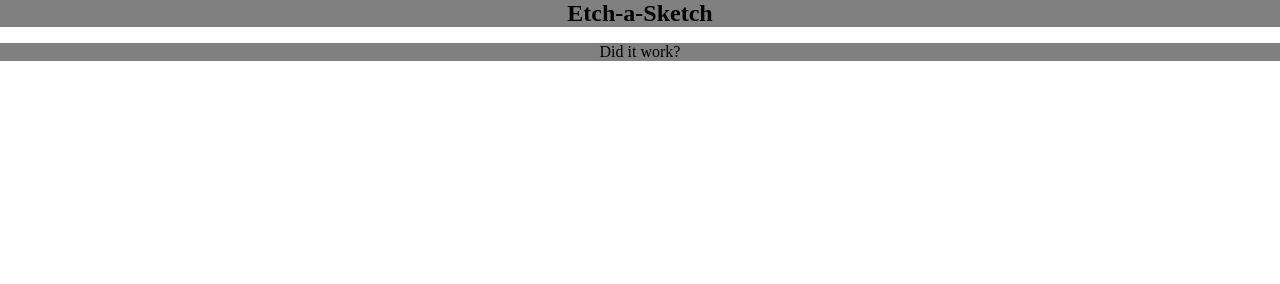
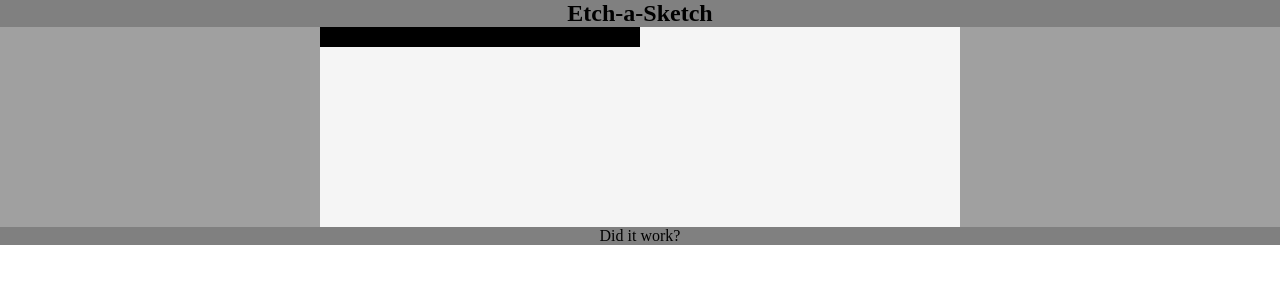
Before and after one commit to DL-GIT101/Etch-A-Sketch-TOP, a plain HTML site: page index.html in a window 1280 px wide. Drawn offline with Linux system fonts and the light colour scheme.

Commit message:
Update html, js, css
Added 3 container in the main div and ID canvass in the middle for the
pixel to go in. Made a class in css for the pixel. Created a grid maker
function to call pixel function and has a default arg of 16

```diff
--- a/index.html
+++ b/index.html
@@ -13,7 +13,11 @@
         <h1 id="logo">Etch-a-Sketch</h1>
     </nav>
 
-    <div id="main"></div>
+    <div id="main">
+        <div class="container"></div>
+        <div id="canvass" class="container"></div>
+        <div class="container"></div>
+    </div>
 
     <nav id="footer"><p>Did it work?</p></nav>
 
--- a/script.js
+++ b/script.js
@@ -1,5 +1,17 @@
-function create16X16div () {
+const main = document.querySelector('#canvass.container');
+
+
+function pixel () {
     const pixel = document.createElement('div');
-    pixel.style.width = "20px";
-    pixel.style.height = "20px";
+    pixel.classList.add('pixel')
+    main.appendChild(pixel);
 }
+
+function grid (x = 16) {
+
+    for(let i = 1; i <= x; i++){
+        pixel();
+    }
+}
+
+grid();
--- a/style.css
+++ b/style.css
@@ -1,4 +1,4 @@
-body {
+body,h1,p {
     margin: 0;
 }
 nav {
@@ -6,6 +6,23 @@ nav {
     background-color: grey;
 }
 
-h1 {
-    margin: 0;
+#main {
+    display: flex;
 }
+
+#main .container {
+    height: 200px;
+    flex-grow: 1;
+    background-color: rgb(160, 160, 160);
+}
+
+#canvass.container {
+    background-color: whitesmoke;
+    display: flex;
+}
+
+.pixel {
+    background-color: black;
+    width: 20px;
+    height: 20px;
+}
```
